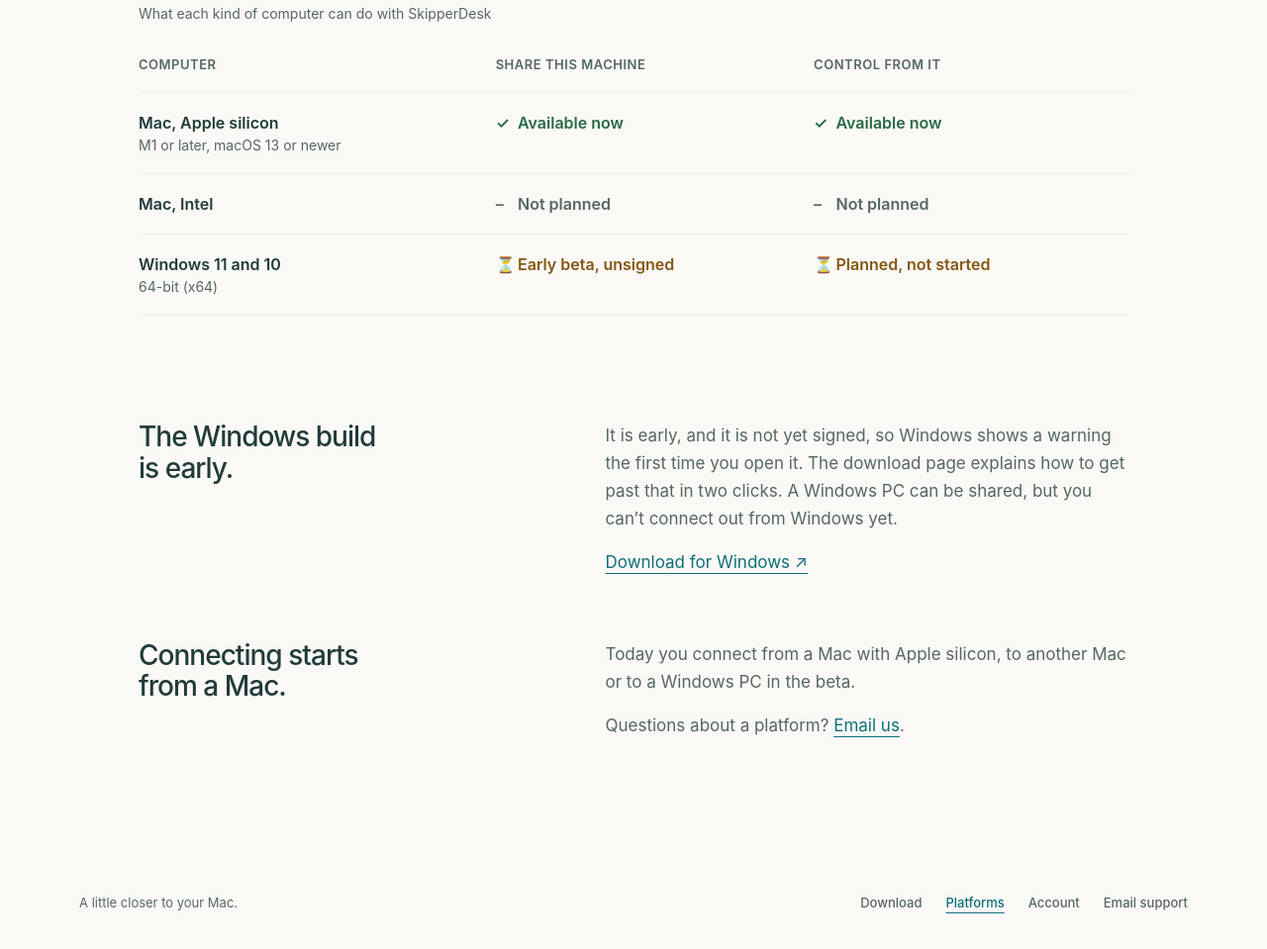
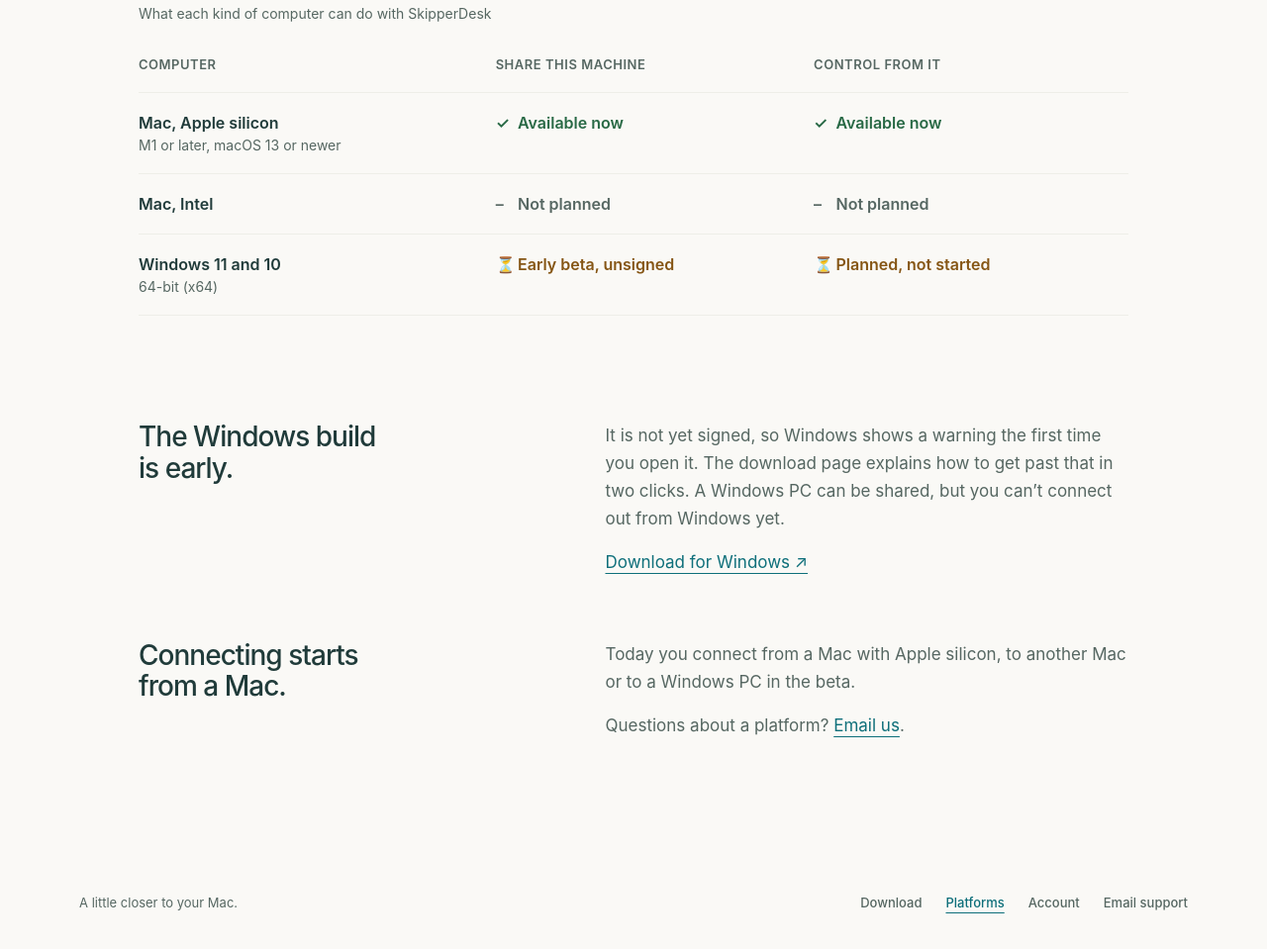
Before and after one commit to acgodson/skipper, a plain HTML site: page web/platforms/index.html in a window 1280 px wide. Shown: the part 485-1444 px from the top of the page at 99% size. Drawn offline with Linux system fonts and the light colour scheme.

Commit message:
web: say early once

```diff
--- a/web/platforms/index.html
+++ b/web/platforms/index.html
@@ -101,8 +101,8 @@
         <h2>The Windows build<br />is early.</h2>
         <div class="stack-s">
           <p>
-            It is early, and it is not yet signed, so Windows shows a warning the
-            first time you open it. The download page explains how to get past that
+            It is not yet signed, so Windows shows a warning the first time you
+            open it. The download page explains how to get past that
             in two clicks. A Windows PC can be shared, but you can’t connect out
             from Windows yet.
           </p>
```
